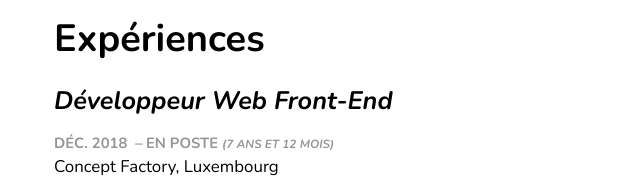
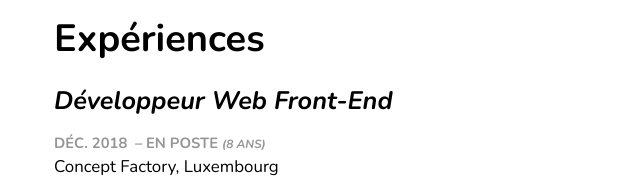
Before and after one commit to nighcrawl/cv, an Eleventy site: page templates/index.njk in a window 1280 px wide. Shown: the part 1200-1394 px from the top of the page, 316-956 px from the left. Built offline with nearby package versions, Linux system fonts and the light colour scheme; Eleventy itself is replaced by a stand-in of ours; files that its build step writes are made by us from their sources.

Commit message:
fix(scripts): compute job durations with calendar months
Co-Authored-By: Claude Opus 5.5 <noreply@anthropic.com>
Claude-Session: https://claude.ai/code/session_01AYJnbDPcLm4f2au7FbTggg

```diff
--- a/src/assets/js/main.js
+++ b/src/assets/js/main.js
@@ -2,8 +2,6 @@
 
 function relativeTime(start, end) {
   var lang = arguments.length > 2 && arguments[2] !== undefined ? arguments[2] : 'fr';
-
-  console.log({start, end})
 
   if (end === null) {
     end = new Date();
@@ -13,24 +11,18 @@ function relativeTime(start, end) {
 
   start = new Date(Date.parse(start + 'T00:00:00'));
 
-  console.log('parse', {start, end})
-
-
   var labelYear = lang === 'fr' ? 'an' : 'year';
   var labelMonth = lang === 'fr' ? 'mois' : 'month';
   var labelAnd = lang === 'fr' ? 'et' : 'and';
-  var yearInMs = 1000 * 60 * 60 * 24 * 365;
-  var monthInMs = 1000 * 60 * 60 * 24 * 30;
-  var distance = end.getTime() - start.getTime();
-  var years = Math.floor(distance / yearInMs);
-  var months = Math.floor(distance / monthInMs);
+  // Calendar months, inclusive of the starting month (June -> December = 7 months).
+  var total = (end.getFullYear() - start.getFullYear()) * 12 + (end.getMonth() - start.getMonth());
+  if (end.getDate() >= start.getDate()) total += 1;
+  var years = Math.floor(total / 12);
+  var months = total % 12;
   var string = '';
 
   if (years > 0) {
     string += years + ' ' + labelYear + (years > 1 ? 's' : '');
-    var delta = Math.floor(distance % yearInMs);
-    months = Math.ceil(delta / monthInMs);
-
     if (months > 0) {
       string += ' ' + labelAnd + ' ' + months + ' ' + labelMonth + (months > 1 && lang !== 'fr' ? 's' : '');
     }
```
